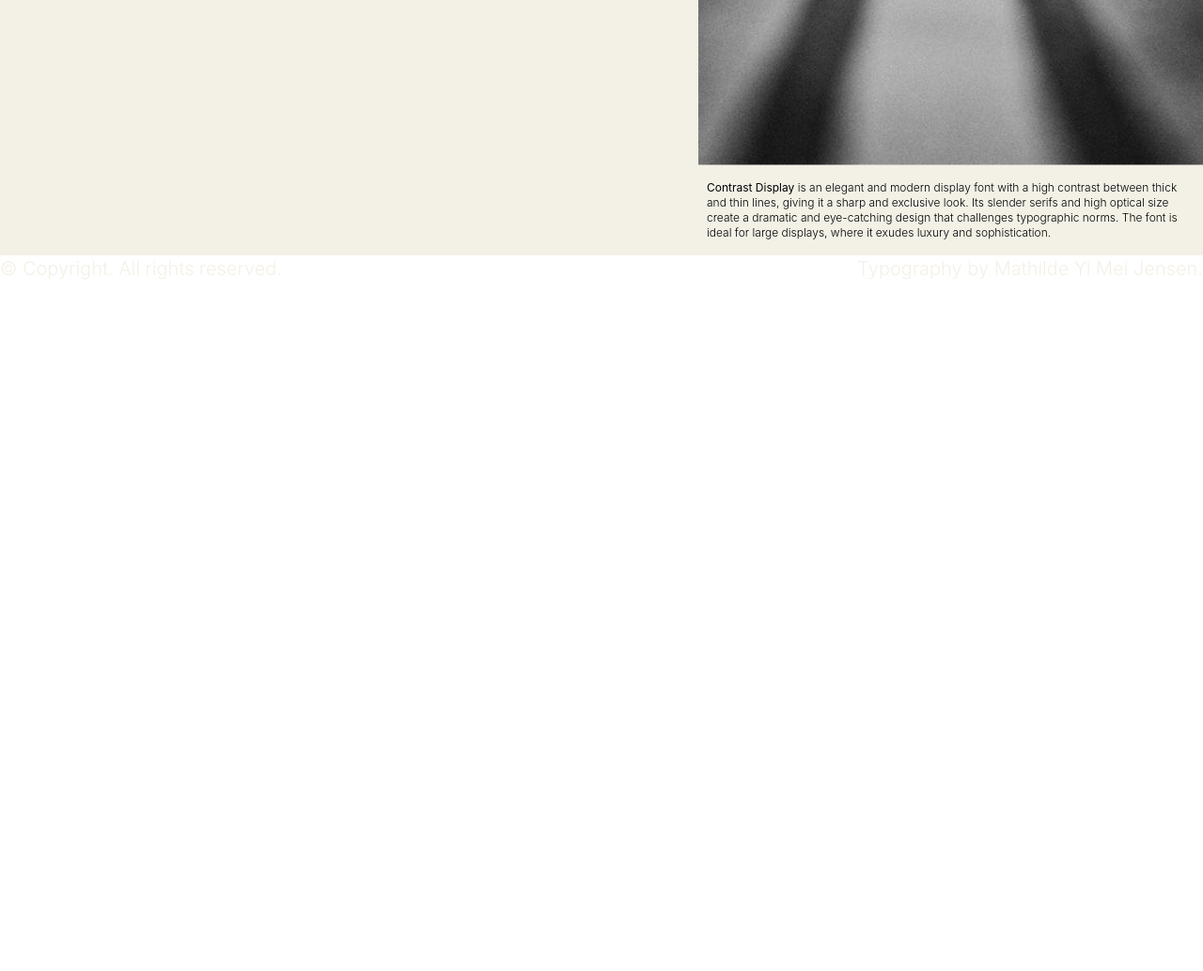
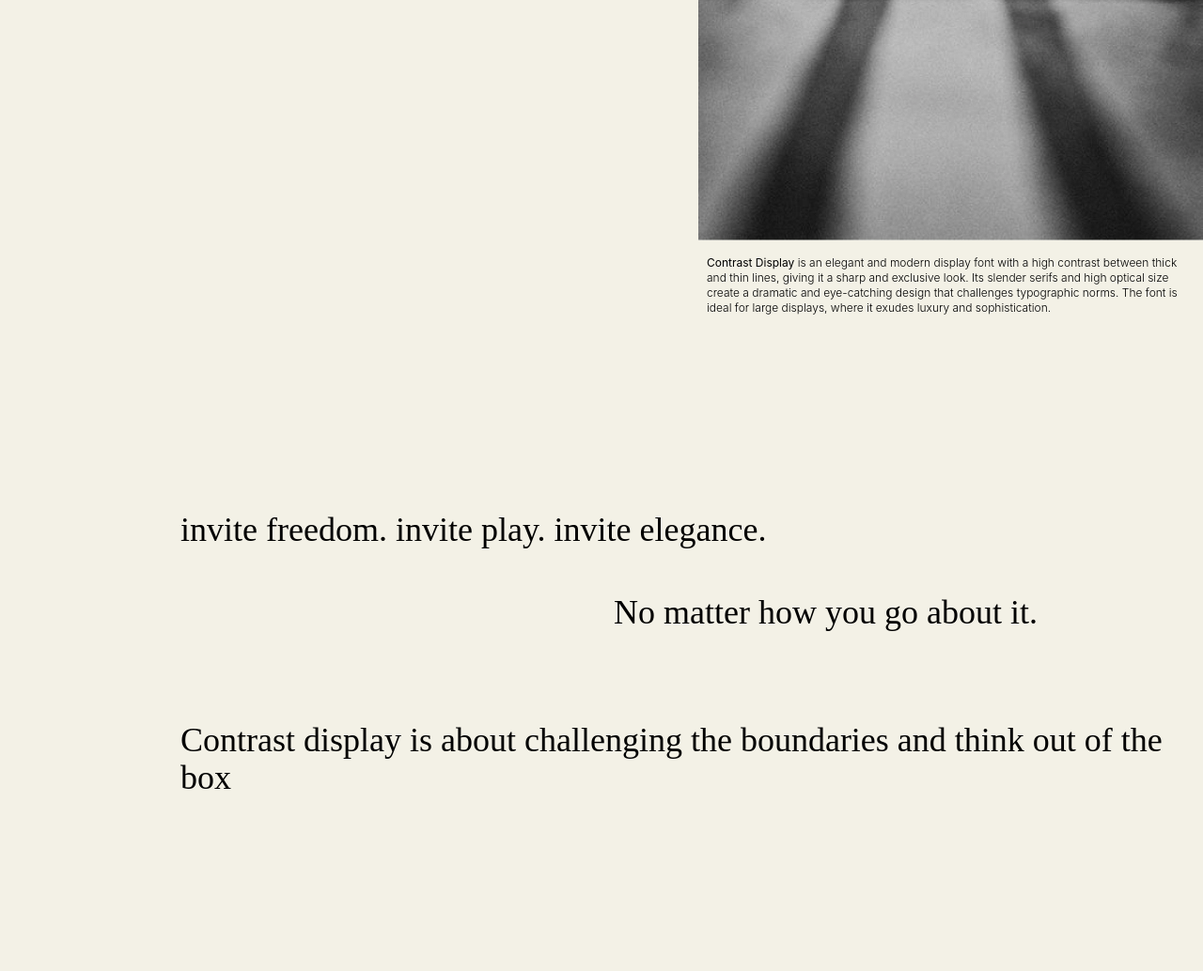
Before and after one commit to mathildemei/ContrastDisplay, an Astro site: page / in a window 1280 px wide. Shown: the part 1766-2800 px from the top of the page at 94% size. Before the commit the page ends 2066 px from the top, so only its background shows below. Built offline with nearby package versions, Linux system fonts and the light colour scheme; Astro itself is replaced by a stand-in of ours.

Commit message:
section5 done

```diff
--- a/src/components/Section2.astro
+++ b/src/components/Section2.astro
@@ -3,7 +3,7 @@ import { Image } from "astro:assets";
 import lady from "../assets/images/lady2.webp";
 ---
 
-<section class="bg-beige">
+<section class="bg-beige pt-20">
   <h2 class="font-primary text-3xl md:font-primary text-4xl py-20 px-16">
     MADE FOR
   </h2>
--- /dev/null
+++ b/src/components/Section5.astro
@@ -0,0 +1,20 @@
+---
+
+---
+
+<section class="bg-beige font-primary pt-48 pb-48">
+  <h2 class="text-3xl pb-12 pl-4 leading-tight md:text-4xl pl-48 leading-tight">
+    <span>invite freedom. </span>
+    <span>invite play. </span>
+    <span>invite elegance. </span>
+  </h2>
+  <h2
+    class="text-3xl pb-24 px-4 leading-tight flex items-end justify-end md:text-4xl flex items-end justify-end pr-44"
+  >
+    No matter how you go about it.
+  </h2>
+  <h2 class="text-3xl pl-4 leading-tight md:text-4xl pl-48 leading-tight">
+    Contrast display is about challenging the boundaries and think out of the
+    box
+  </h2>
+</section>
--- a/src/pages/index.astro
+++ b/src/pages/index.astro
@@ -5,6 +5,7 @@ import Link from "../components/Link.astro";
 import Section1 from "../components/Section1.astro";
 import Section2 from "../components/Section2.astro";
 import Section3 from "../components/Section3.astro";
+import Section5 from "../components/Section5.astro";
 ---
 
 <MainLayout title="Contrast Display Typography">
@@ -12,5 +13,6 @@ import Section3 from "../components/Section3.astro";
     <Section1 />
     <Section2 />
     <Section3 />
+    <Section5 />
   </article>
 </MainLayout>
```
